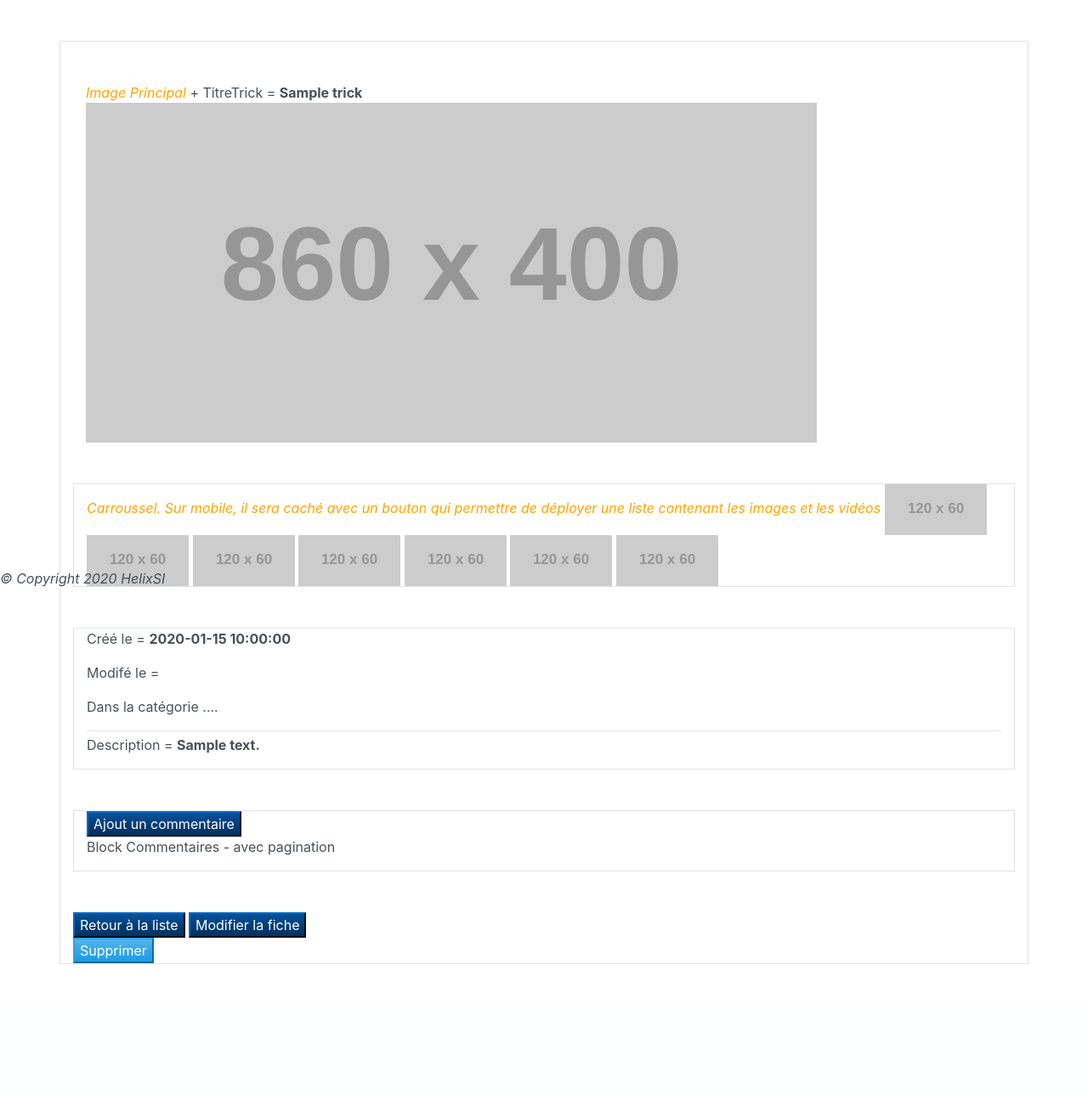
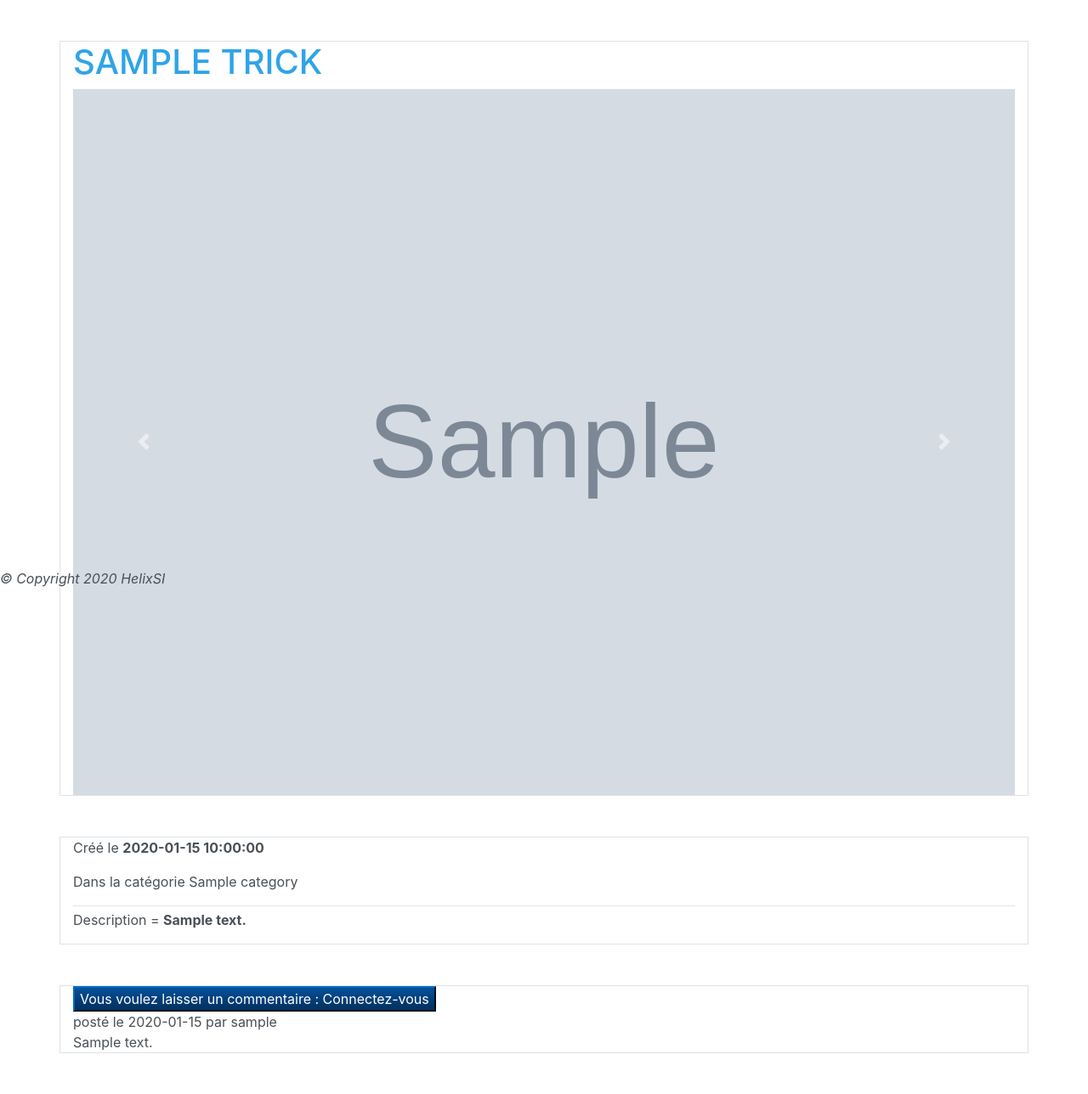
Before and after one commit to Toasted201/OpenClassroom_P06, a Symfony app: template templates/trick/show.html.twig in a window 1280 px wide. Shown: the part 107-1395 px from the top of the page at 85% size. Before the commit the page ends 1242 px from the top, so only its background shows below. Run offline with Twig, Linux system fonts and the light colour scheme; the template is opened without the code that fills it: most values are stand-ins (such as "Sample title", 1, 10 or a date in 2020); grey boxes marked "Sample" are stand-in pictures; grey boxes labelled with a size stand in for pictures from a placeholder-image service; some libraries are stand-ins or nearby versions.

Commit message:
Show Trick : add carousel and block comment

```diff
--- a/templates/trick/_delete_form.html.twig
+++ b/templates/trick/_delete_form.html.twig
@@ -1,5 +1,5 @@
 <form method="post" action="{{ path('trick_delete', {'id': trick.id}) }}" onsubmit="return confirm('Are you sure you want to delete this item?');"> {# TODO Revoir le format de l'alerte #}
     <input type="hidden" name="_method" value="DELETE">
     <input type="hidden" name="_token" value="{{ csrf_token('delete' ~ trick.id) }}">
-    <button class="btn-primary">Supprimer</button>
+    <button><i class="fas fa-trash-alt"></i></button>
 </form>
--- a/templates/trick/show.html.twig
+++ b/templates/trick/show.html.twig
@@ -7,7 +7,6 @@
 {% block metaContent %}Listes des Tricks
 {% endblock %}
 
-
 {% block body %}
 
 {# TODO La page ne doit s'afficher que si le trick.publish = 1 #}
@@ -16,42 +15,77 @@
 
 {# TODO Mettre l'image à la une = principale ou image par défaut #}
 <div class="container my-5 px-auto border">
-    <div class="container my-5 px-auto">
-        <i style="color:orange">Image Principal</i> + TitreTrick = <b>{{ trick.title }}</b> <img src="https://placehold.it/860x400">
+
+    <div class="row"> {# TODO Mise en page #}
+        <div class="col-10">
+            <h1>{{ trick.title | upper }}</h1>
+        </div>
+        {% if is_granted('ROLE_USER') %} {# les boutons edit and delete ne sont affichés que si l'utilisateur est connecté #}
+        <div class="col-1">
+            <a href="{{ path('trick_edit', {'id': trick.id}) }}">
+                <button><i class="far fa-edit"></i></button>
+            </a>
+        </div>
+        <div>
+            {{ include('trick/_delete_form.html.twig') }}
+        </div>
+        {% endif %}
     </div>
 
-{# TODO Afficher carrousel avec les photos et les vidéos à la suite #}
-    <div class="container border my-5">
-        <i style="color:orange">Carroussel. Sur mobile, il sera caché avec un bouton qui permettre de déployer une liste contenant les images et les vidéos</i>
-        <img src="https://placehold.it/120x60">
-        <img src="https://placehold.it/120x60">
-        <img src="https://placehold.it/120x60">
-        <img src="https://placehold.it/120x60">
-        <img src="https://placehold.it/120x60">
-        <img src="https://placehold.it/120x60">
-        <img src="https://placehold.it/120x60">
+    <div id="carouselExampleIndicators" class="carousel slide" data-ride="carousel"> {# TODO figer la hauteur du carrousel #}
+    <div class="carousel-inner">
+        {% for image in trick.images %}
+        <div class="carousel-item {% if loop.index == 1 %} active {% endif %}">
+            <img class="d-block w-100" src="/{{ image.src }}" alt="">
+        </div>
+        {% endfor %}
     </div>
 
+    <a class="carousel-control-prev" href="#carouselExampleIndicators" role="button" data-slide="prev">
+        <span class="carousel-control-prev-icon" aria-hidden="true"></span>
+        <span class="sr-only">Previous</span>
+    </a>
+    <a class="carousel-control-next" href="#carouselExampleIndicators" role="button" data-slide="next">
+        <span class="carousel-control-next-icon" aria-hidden="true"></span>
+        <span class="sr-only">Next</span>
+    </a>
+    </div>
+</div>
+
+{# TODO Afficher gallery avec les photos et les vidéos à la suite #}
+{# TODO  Galerie : Sur mobile, elle sera caché avec un bouton qui permettre de déployer une liste contenant les images et les vidéos #}
+
     <div class="container border my-5">
-        <p>Créé le  = <b>{{ trick.createdAt ? trick.createdAt|date('Y-m-d H:i:s') : '' }} </b></p>
-        <p>Modifé le  =<b> {{ trick.editedAt ? trick.editedAt|date('Y-m-d H:i:s') : '' }}</b> </p> {# TODO Filtre : Afficher "Modifié le" seulement si editAt exist s'il existe #}
-        <p>Dans la catégorie ....{# TODO Afficher la catégorie #}</p>
+        <p>Créé le  <b>{{ trick.createdAt ? trick.createdAt|date('Y-m-d H:i:s') : '' }} </b></p>
+        {% if trick.editedAt %} <p>Modifé le <b> {{ trick.editedAt ? trick.editedAt|date('Y-m-d H:i:s') : '' }}</b> </p> {% endif %} {# Filtre : Afficher "Modifié le" seulement si editAt exist s'il existe #}
+        <p>Dans la catégorie {% for category in trick.category %} {{ category.title }}  {% endfor %}{# TODO Afficher la catégorie #}</p>
+
+
 
         <hr class="my-1">
 
-        <p>Description = <b>{{ trick.description  }}</b></p>
+        <p>Description = <b>{{ trick.description }}</b></p>
     </div>
 
     <div class="container my-5 px-auto border">
-        <button class="btn-info">Ajout un commentaire</button> {# TODO le formulaire n'est affiché que si l'utilisateur est connecté #}
-        <p>Block Commentaires - avec pagination</p>
+         {% if is_granted('ROLE_USER') %} {# Le formulaire n'est affiché que si l'utilisateur est connecté #}
+        <button class="btn-info">Ajout un commentaire</button> {# TODO le formulaire d'ajout commentaire #}
+        {% else %}
+        <a href="{{ path('login') }}"><button class="btn-info">Vous voulez laisser un commentaire : Connectez-vous</button></a>
+        {% endif %}
+
+        {# TODO mise en page block commentaire #}
+        {% for comment in trick.comments %}
+            <div>
+                posté le {{ comment.createdAt ? comment.createdAt|date('Y-m-d') : '' }} par  {% for user in comment.user %} {{ user.username }}  {% endfor %} {# TODO Afficher pseudo #}
+            </div>
+            <div>
+                {{ comment.content }}
+            </div>
+        {% endfor %}
+        {# TODO  pagination commentaire #}
     </div>
 
-    <a href="{{ path('trick_index') }}"><button class="btn-info">Retour à la liste</button></a>
-
-    <a href="{{ path('trick_edit', {'id': trick.id}) }}"><button class="btn-info">Modifier la fiche</button></a> {# TODO le bouton n'est affiché que si l'utilisateur est connecté #}
-
-    {{ include('trick/_delete_form.html.twig') }} {# TODO le delete n'est affiché que si l'utilisateur est connecté #}
 </div>
 
 {% endblock %}
```
